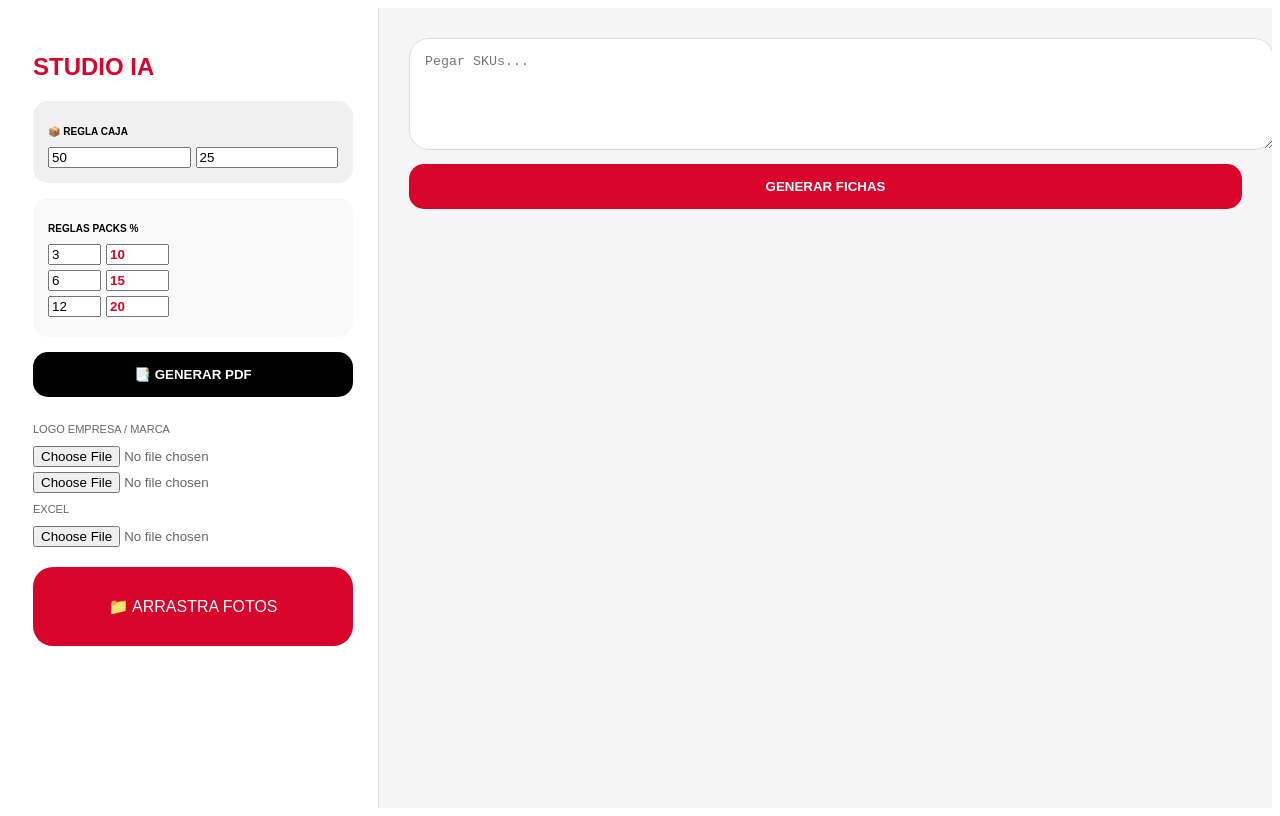
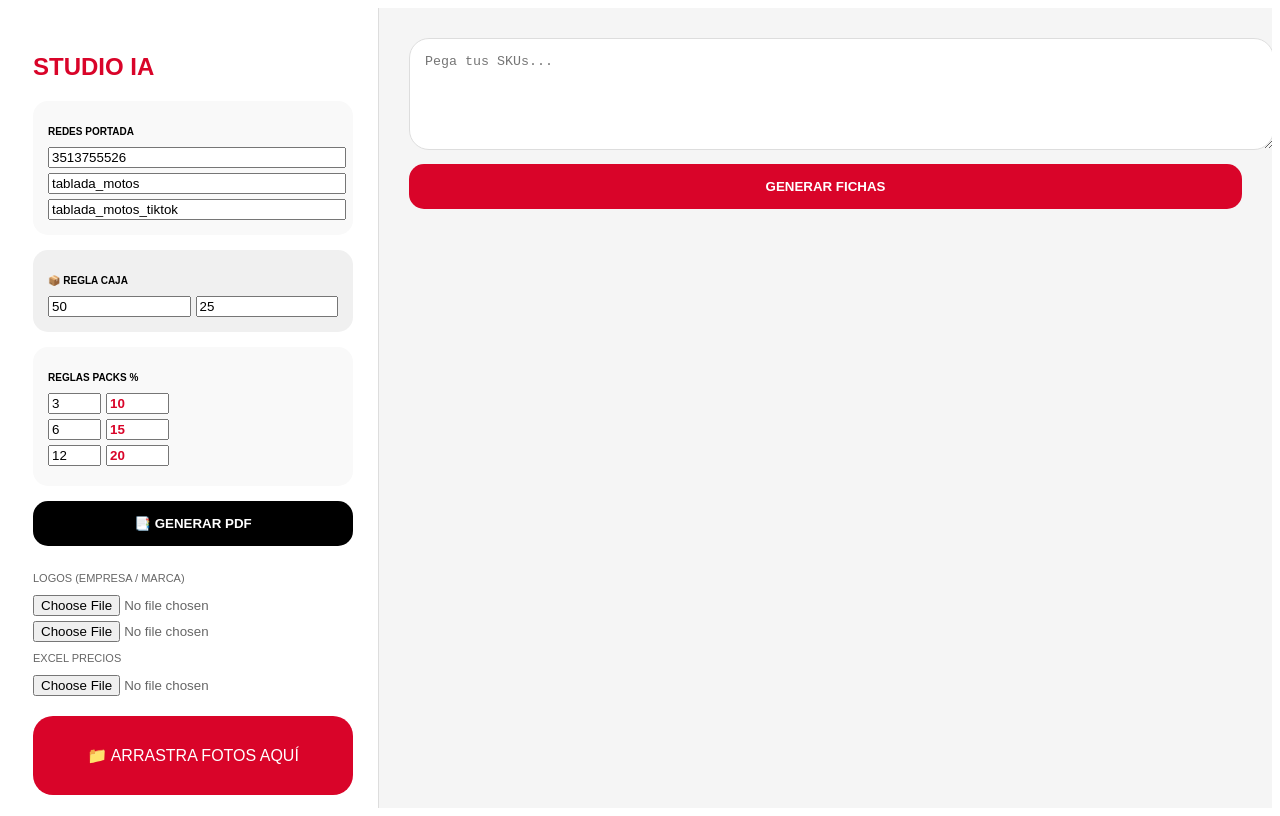
Before and after one commit to tabladamotosrepuestos-art/mi-app-estudio, a React (Vite) app in the folder mi-app-ai/: page / in a window 1280 px wide. Built offline with nearby package versions, Linux system fonts and the light colour scheme; the HTML template or start-up script is replaced by a standard one.

Commit message:
Update App.tsx

```diff
--- a/mi-app-ai/src/App.tsx
+++ b/mi-app-ai/src/App.tsx
@@ -8,7 +8,7 @@ interface Producto {
   cantidad: number; descuentoManual: number;
 }
 
-// --- COMPONENTE DE LA FICHA (DISEÑO ORIGINAL RESTAURADO) ---
+// --- COMPONENTE DE LA FICHA (DISEÑO FIEL AL PDF) ---
 const FichaStudioIA = ({ producto, bancoFotos, reglasPack, reglaCaja, logoEmpresa, logoMarca, onUpdate, onDelete }: {
   producto: Producto, bancoFotos: Record<string, string>, reglasPack: Regla[], reglaCaja: Regla,
   logoEmpresa: string | null, logoMarca: string | null,
@@ -30,7 +30,6 @@ const FichaStudioIA = ({ producto, bancoFotos, reglasPack, reglaCaja, logoEmpres
 
   return (
     <div style={{ display: 'flex', flexDirection: 'column', gap: '10px', width: '380px' }}>
-      {/* Selector de Cantidades */}
       <div style={{ backgroundColor: 'white', borderRadius: '20px', padding: '15px', border: '1px solid #eee' }}>
         <div style={{ display: 'flex', justifyContent: 'space-between', marginBottom: '8px' }}>
           <span style={{ fontSize: '10px', fontWeight: 'bold', color: '#666' }}>CANTIDAD</span>
@@ -46,11 +45,9 @@ const FichaStudioIA = ({ producto, bancoFotos, reglasPack, reglaCaja, logoEmpres
         </div>
       </div>
 
-      {/* Ficha Visual (Estilo PDF Original) */}
       <div ref={fichaRef} className="area-captura" style={{ backgroundColor: 'white', borderRadius: '30px', overflow: 'hidden', border: '1px solid #eee', position: 'relative' }}>
         <div style={{ height: '280px', display: 'flex', alignItems: 'center', justifyContent: 'center', background: 'white', padding: '20px', position: 'relative' }}>
           <div style={{ position: 'absolute', top: '15px', left: '15px', background: '#d90429', color: 'white', padding: '5px 12px', borderRadius: '12px', fontSize: '10px', fontWeight: 'bold' }}>SKU: {producto.sku}</div>
-
           {logoMarca && <img src={logoMarca} alt="marca" style={{ position: 'absolute', top: '10px', right: '10px', height: '60px', maxWidth: '110px', objectFit: 'contain' }} />}
 
           <div style={{ position: 'absolute', top: '80px', right: '15px', display: 'flex', flexDirection: 'column', gap: '8px' }}>
@@ -69,8 +66,6 @@ const FichaStudioIA = ({ producto, bancoFotos, reglasPack, reglaCaja, logoEmpres
           </div>
 
           {logoEmpresa && <img src={logoEmpresa} alt="empresa" style={{ position: 'absolute', bottom: '15px', right: '15px', height: '55px', maxWidth: '110px', objectFit: 'contain' }} />}
-
-          {/* Foto sin efectos para máxima claridad */}
           {foto ? <img src={foto} alt="prod" style={{ maxWidth: '100%', maxHeight: '100%', objectFit: 'contain' }} /> : <div style={{ color: '#eee', fontWeight: 'bold' }}>SIN FOTO</div>}
         </div>
 
@@ -115,6 +110,9 @@ export default function App() {
   const [logoMarca, setLogoMarca] = useState<string | null>(null);
   const [reglasPack, setReglasPack] = useState<Regla[]>([{ x: 3, y: 10 }, { x: 6, y: 15 }, { x: 12, y: 20 }]);
   const [reglaCaja, setReglaCaja] = useState<Regla>({ x: 50, y: 25 });
+  const [whatsapp, setWhatsapp] = useState("3513755526");
+  const [instagram, setInstagram] = useState("tablada_motos");
+  const [tiktok, setTiktok] = useState("tablada_motos_tiktok");
   const [isDragging, setIsDragging] = useState(false);
 
   const procesarArchivo = (file: File) => {
@@ -158,6 +156,10 @@ export default function App() {
     pdf.setTextColor(255, 255, 255);
     pdf.setFontSize(30); pdf.setFont("helvetica", "bold");
     pdf.text("CATÁLOGO DE OFERTAS", pW/2, pH/2 + 30, { align: 'center' });
+    pdf.setFontSize(14); pdf.setFont("helvetica", "normal");
+    pdf.text(`WhatsApp: ${whatsapp}`, pW/2, pH/2 + 50, { align: 'center' });
+    pdf.text(`Instagram: @${instagram}`, pW/2, pH/2 + 60, { align: 'center' });
+    pdf.text(`TikTok: @${tiktok}`, pW/2, pH/2 + 70, { align: 'center' });
 
     const fichas = document.querySelectorAll('.area-captura');
     const mX = 10, mY = 15;
@@ -178,6 +180,13 @@ export default function App() {
     <div style={{ display: 'flex', height: '100vh', background: '#f5f5f5', fontFamily: 'sans-serif' }}>
       <aside style={{ width: '320px', background: 'white', padding: '25px', borderRight: '1px solid #ddd', overflowY: 'auto' }}>
         <h2 style={{ color: '#d90429', fontWeight: '900' }}>STUDIO IA</h2>
+
+        <div style={{ background: '#f9f9f9', padding: '15px', borderRadius: '15px', marginBottom: '15px' }}>
+          <p style={{ fontSize: '10px', fontWeight: 'bold' }}>REDES PORTADA</p>
+          <input type="text" value={whatsapp} onChange={e => setWhatsapp(e.target.value)} placeholder="WhatsApp" style={{ width: '100%', marginBottom: '5px' }} />
+          <input type="text" value={instagram} onChange={e => setInstagram(e.target.value)} placeholder="Instagram" style={{ width: '100%', marginBottom: '5px' }} />
+          <input type="text" value={tiktok} onChange={e => setTiktok(e.target.value)} placeholder="TikTok" style={{ width: '100%' }} />
+        </div>
 
         <div style={{ background: '#f0f0f0', padding: '15px', borderRadius: '15px', marginBottom: '15px' }}>
           <p style={{ fontSize: '10px', fontWeight: 'bold' }}>📦 REGLA CAJA</p>
@@ -200,21 +209,21 @@ export default function App() {
         <button onClick={generarPDF} style={{ width: '100%', padding: '15px', background: 'black', color: 'white', borderRadius: '15px', fontWeight: 'bold', marginBottom: '15px', border: 'none', cursor: 'pointer' }}>📑 GENERAR PDF</button>
 
         <div style={{ fontSize: '11px', color: '#666' }}>
-          <p>LOGO EMPRESA / MARCA</p>
+          <p>LOGOS (EMPRESA / MARCA)</p>
           <input type="file" onChange={(e) => { const f = e.target.files?.[0]; if (f) { const r = new FileReader(); r.onload = () => setLogoEmpresa(r.result as string); r.readAsDataURL(f); } }} />
           <input type="file" style={{marginTop: '5px'}} onChange={(e) => { const f = e.target.files?.[0]; if (f) { const r = new FileReader(); r.onload = () => setLogoMarca(r.result as string); r.readAsDataURL(f); } }} />
-          <p style={{marginTop: '10px'}}>EXCEL</p>
+          <p style={{marginTop: '10px'}}>EXCEL PRECIOS</p>
           <input type="file" onChange={(e) => { const f = e.target.files?.[0]; if (!f) return; const r = new FileReader(); r.onload = (evt) => { const wb = XLSX.read(evt.target?.result, { type: 'binary' }); setDbPrecios(XLSX.utils.sheet_to_json(wb.Sheets[wb.SheetNames[0]])); }; r.readAsBinaryString(f); }} />
         </div>
 
         <div onDragOver={(e) => { e.preventDefault(); setIsDragging(true); }} onDragLeave={() => setIsDragging(false)} onDrop={handleDrop}
           style={{ marginTop: '20px', padding: '30px 10px', background: isDragging ? '#ffebee' : '#d90429', color: 'white', borderRadius: '20px', textAlign: 'center', cursor: 'pointer' }}>
-          {isDragging ? "SUELTA" : "📁 ARRASTRA FOTOS"}
+          {isDragging ? "SUELTA LA CARPETA" : "📁 ARRASTRA FOTOS AQUÍ"}
         </div>
       </aside>
 
       <main style={{ flex: 1, padding: '30px', overflowY: 'auto' }}>
-        <textarea value={skuInput} onChange={(e) => setSkuInput(e.target.value)} placeholder="Pegar SKUs..." style={{ width: '100%', height: '80px', borderRadius: '20px', padding: '15px', border: '1px solid #ddd' }} />
+        <textarea value={skuInput} onChange={(e) => setSkuInput(e.target.value)} placeholder="Pega tus SKUs..." style={{ width: '100%', height: '80px', borderRadius: '20px', padding: '15px', border: '1px solid #ddd' }} />
         <button onClick={() => { skuInput.split('\n').forEach(s => {
           const c = s.trim(); if (!c) return;
           const info = dbPrecios.find((p: any) => String(p.SKU).trim() === c);
```
